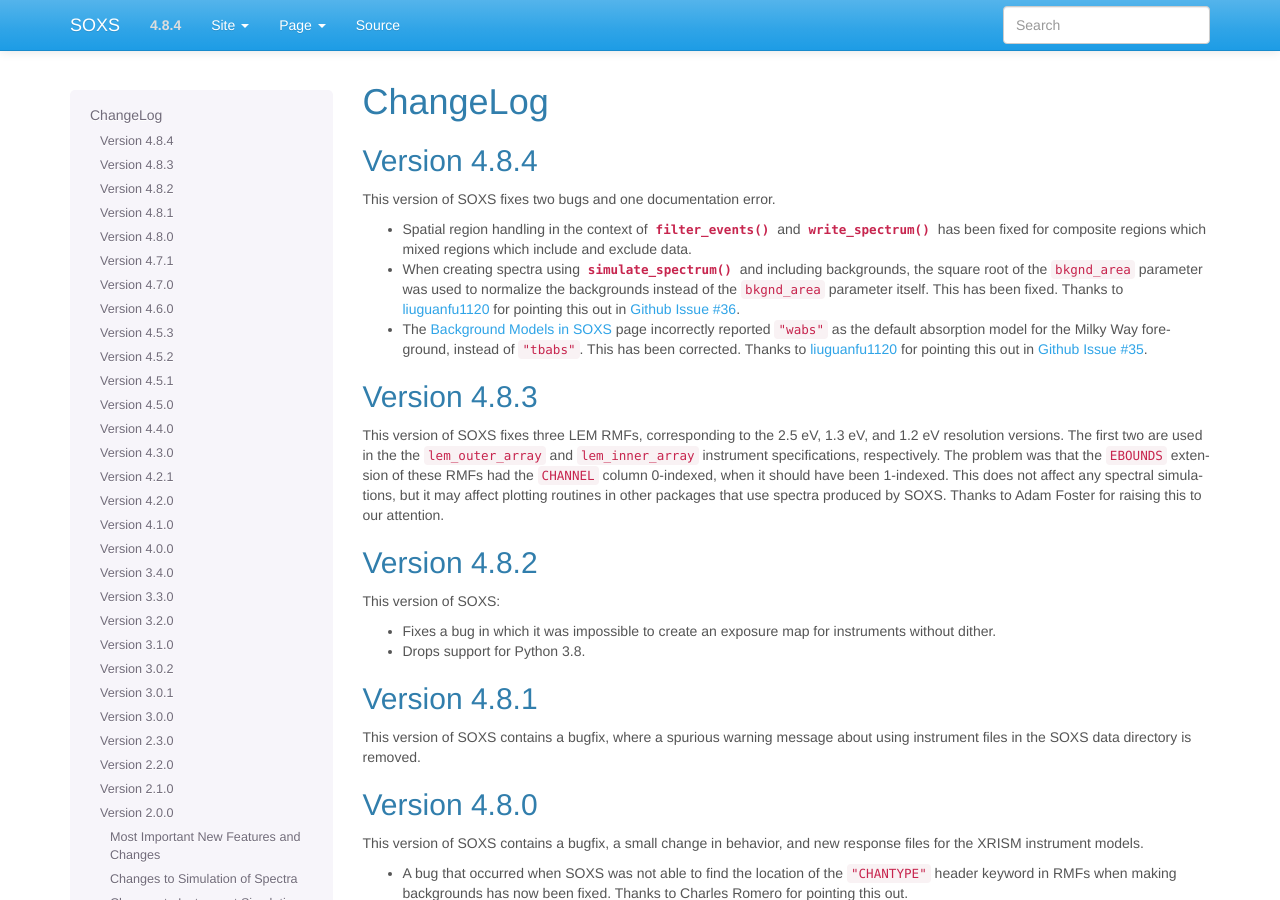
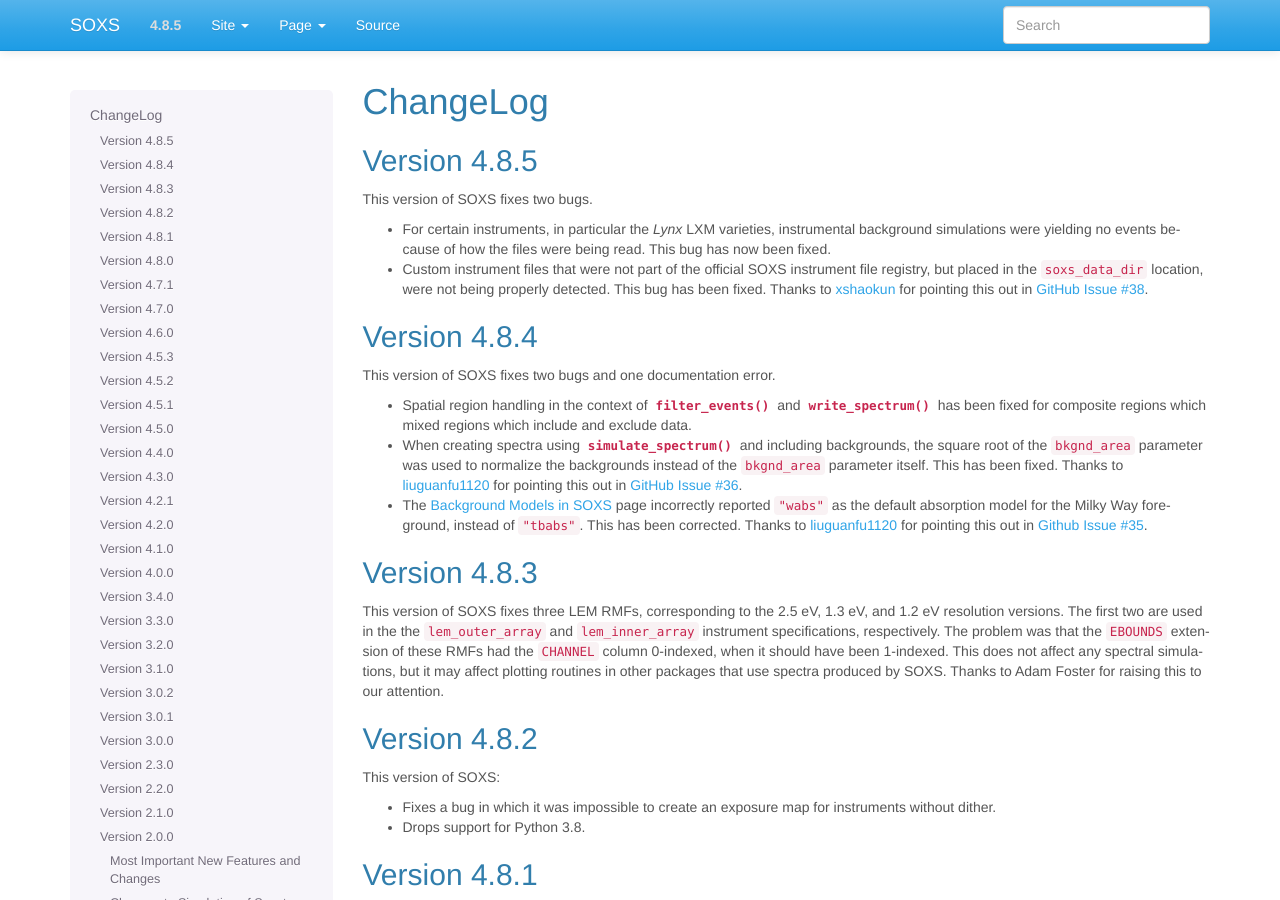
Before and after one commit to lynx-x-ray-observatory/soxs, a Sphinx documentation site: the page built from doc/source/changelog.rst, in a window 1280 px wide and 900 px high. Built offline with Sphinx 7.4.7, drawn with Linux system fonts in a browser that asks for light colours.

Commit message:
Docs bump

```diff
--- a/doc/source/changelog.rst
+++ b/doc/source/changelog.rst
@@ -2,6 +2,20 @@
 
 ChangeLog
 =========
+
+Version 4.8.5
+-------------
+
+This version of SOXS fixes two bugs.
+
+* For certain instruments, in particular the *Lynx* LXM varieties, instrumental
+  background simulations were yielding no events because of how the files were
+  being read. This bug has now been fixed.
+* Custom instrument files that were not part of the official SOXS instrument file
+  registry, but placed in the ``soxs_data_dir`` location, were not being properly
+  detected. This bug has been fixed. Thanks to `xshaokun <https://github.com/xshaokun>`_
+  for pointing this out in
+  `GitHub Issue #38 <https://github.com/lynx-x-ray-observatory/soxs/issues/38>`_.
 
 Version 4.8.4
 -------------
@@ -16,7 +30,7 @@
   used to normalize the backgrounds instead of the ``bkgnd_area`` parameter itself.
   This has been fixed. Thanks to `liuguanfu1120 <https://github.com/liuguanfu1120>`_
   for pointing this out in
-  `Github Issue #36 <https://github.com/lynx-x-ray-observatory/soxs/issues/36>`_.
+  `GitHub Issue #36 <https://github.com/lynx-x-ray-observatory/soxs/issues/36>`_.
 * The :ref:`background` page incorrectly reported ``"wabs"`` as the default
   absorption model for the Milky Way foreground, instead of ``"tbabs"``. This has
   been corrected. Thanks to `liuguanfu1120 <https://github.com/liuguanfu1120>`_
--- a/doc/source/conf.py
+++ b/doc/source/conf.py
@@ -78,9 +78,9 @@
 # |version| and |release|, also used in various other places throughout the
 # built documents.
 #
-version = "4.8.4"
+version = "4.8.5"
 # The full version, including alpha/beta/rc tags.
-release = "4.8.4"
+release = "4.8.5"
 
 # The language for content autogenerated by Sphinx. Refer to documentation
 # for a list of supported languages.
--- a/doc/source/index.rst
+++ b/doc/source/index.rst
@@ -69,7 +69,7 @@
 Current Version
 ---------------
 
-The current stable version is 4.8.4. See the :ref:`changelog` for details on changes
+The current stable version is 4.8.5. See the :ref:`changelog` for details on changes
 from previous versions.
 
 Documentation Contents
--- a/doc/source/installing.rst
+++ b/doc/source/installing.rst
@@ -40,6 +40,10 @@
 the command-line scripts you will have to run ``pip install -e .``
 again).
 
+.. warning::
+
+    SOXS is not currently compatible with NumPy 2.0, but will be in a future release.
+
 SOXS Dependencies
 =================
 
```
